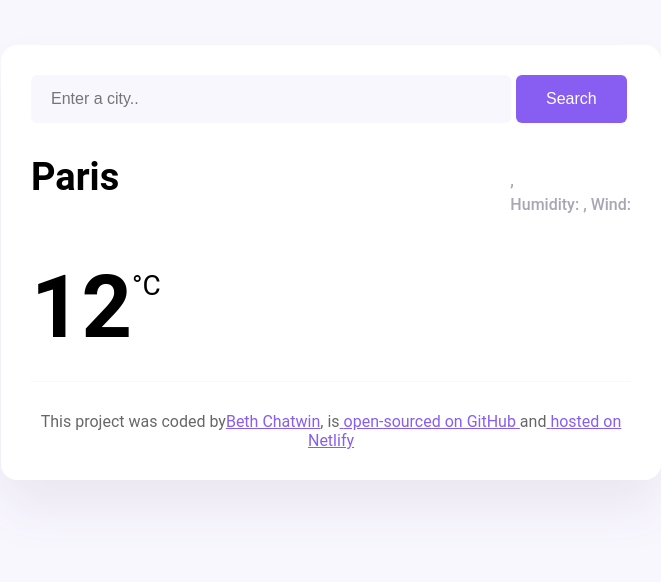
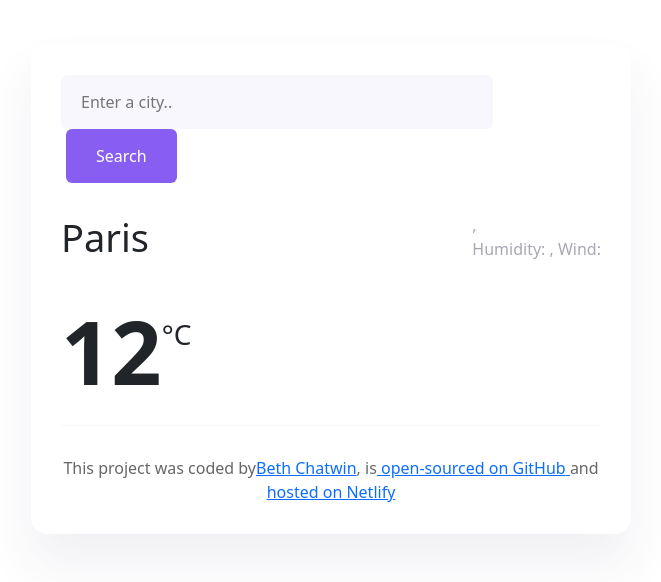
Before and after one commit to bethanchatwin/weather-app-react, a React (Create React App) app: page / in a window 1280 px wide. Shown: the top 582 px of the page, without its empty margins (309-970 px from the left). Built offline with nearby package versions, Linux system fonts and the light colour scheme.

Commit message:
installed bootstrap

```diff
--- a/package.json
+++ b/package.json
@@ -6,6 +6,7 @@
     "@testing-library/jest-dom": "^5.17.0",
     "@testing-library/react": "^13.4.0",
     "@testing-library/user-event": "^13.5.0",
+    "bootstrap": "^5.3.3",
     "react": "^18.3.1",
     "react-dom": "^18.3.1",
     "react-scripts": "5.0.1",
--- a/src/App.js
+++ b/src/App.js
@@ -4,6 +4,7 @@
 import WeatherTemperatureContainer from "./Weather-app-temperature-container";
 import WeatherForecast from "./Weather-forecast";
 import Footer from "./Footer";
+import "bootstrap/dist/css/bootstrap.css";
 
 function App() {
   return (
--- a/src/Footer.js
+++ b/src/Footer.js
@@ -6,19 +6,28 @@
   return (
     <footer>
       This project was coded by
-      <a href="https://github.com/bethanchatwin" target="_blank">
+      <a
+        href="https://github.com/bethanchatwin"
+        target="_blank"
+        rel="noreferrer"
+      >
         Beth Chatwin
       </a>
       , is
       <a
         href="https://github.com/bethanchatwin/weather-app-react"
         target="_blank"
+        rel="noreferrer"
       >
         {" "}
         open-sourced on GitHub{" "}
       </a>
       and
-      <a href="https://bethsreactweatherapp.netlify.app" target="_blank">
+      <a
+        href="https://bethsreactweatherapp.netlify.app"
+        target="_blank"
+        rel="noreferrer"
+      >
         {" "}
         hosted on Netlify
       </a>
```
Also changed, not shown: 1 other file (tests, documents, lock files or other folders).
